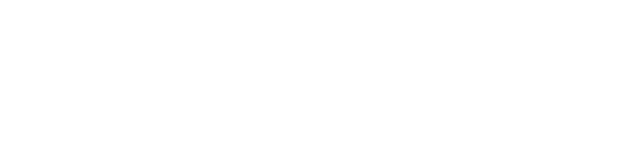
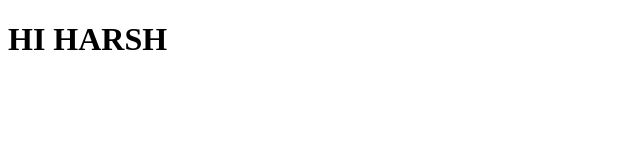
Before and after one commit to MrHarsh002/Branch, a plain HTML site: page index.html in a window 1280 px wide. Shown: the whole page, without its empty margins (0-640 px from the left). Drawn offline with Linux system fonts and the light colour scheme.

Commit message:
name code done

```diff
--- a/index.html
+++ b/index.html
@@ -6,6 +6,6 @@
     <title>Document</title>
 </head>
 <body>
-
+    <h1>HI HARSH</h1>
 </body>
 </html>
```
